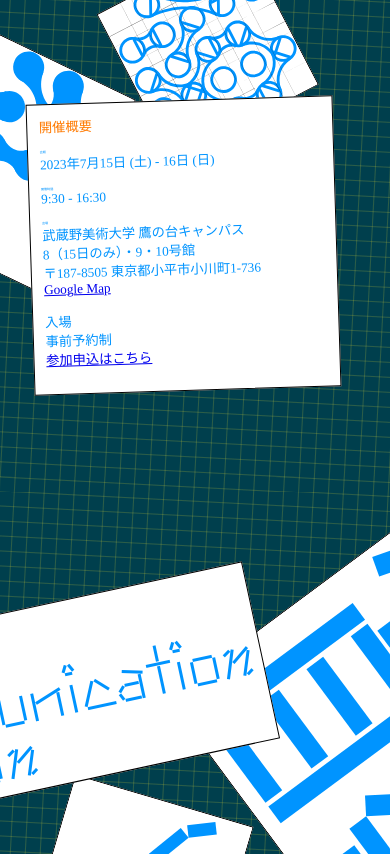
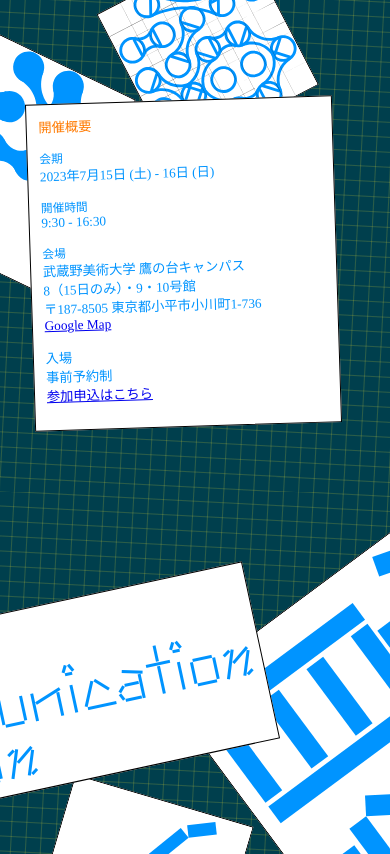
Before and after one commit to myo418/vcd-open-campus-2023, a plain HTML site: page index.html in a window 390 px wide. Shown: the part 1230-2084 px from the top of the page. Drawn offline with Linux system fonts and the light colour scheme; a small style sheet from the web is missing; files whose address does not match are found by name.

Commit message:
fix font-size

```diff
--- a/index.css
+++ b/index.css
@@ -395,6 +395,10 @@ body {
     transform: rotate(2.84deg);
   }
 
+  .item-title {
+    font-size: 3vw;
+  }
+
   .to-top {
     font-size: 7.2vw;
     transform: rotate(2.15deg);
```
